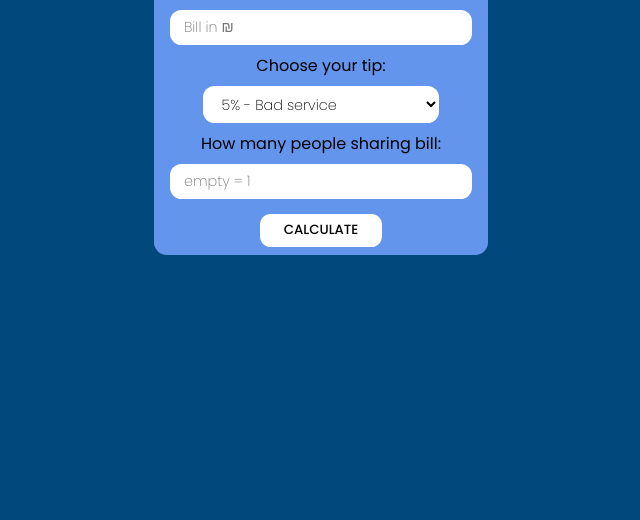
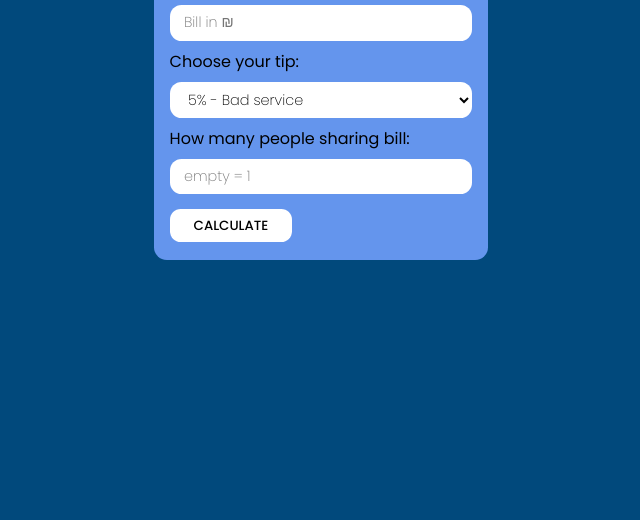
Before and after one commit to lorGR/Javascript-Tip-Calculator, a plain HTML site: page index.html in a window 1280 px wide. Shown: the part 280-800 px from the top of the page, without its empty margins (319-959 px from the left). Drawn offline with Linux system fonts and the light colour scheme.

Commit message:
JS Tip Calculator style fixes
- Fixes style

```diff
--- a/style.scss
+++ b/style.scss
@@ -23,9 +23,11 @@ body{
             form{
                 display: flex;
                 flex-direction: column;
-                align-items: center;
                 gap: .5em;
                 font-weight: 400;
+                label{
+                    text-align: left;
+                }
                 input{
                     width: fit-content;
                     padding: .5em 1em;
@@ -48,7 +50,7 @@ body{
                     border: 0;
                     border-radius: .8em;
                     background-color: #ffffff;
-                    margin-top: .5em;
+                    margin: .5em 0 .7em 0;
                     font-weight: 500;
                     text-transform: uppercase;
                 }
```
Also changed, not shown: dist/style.css.
